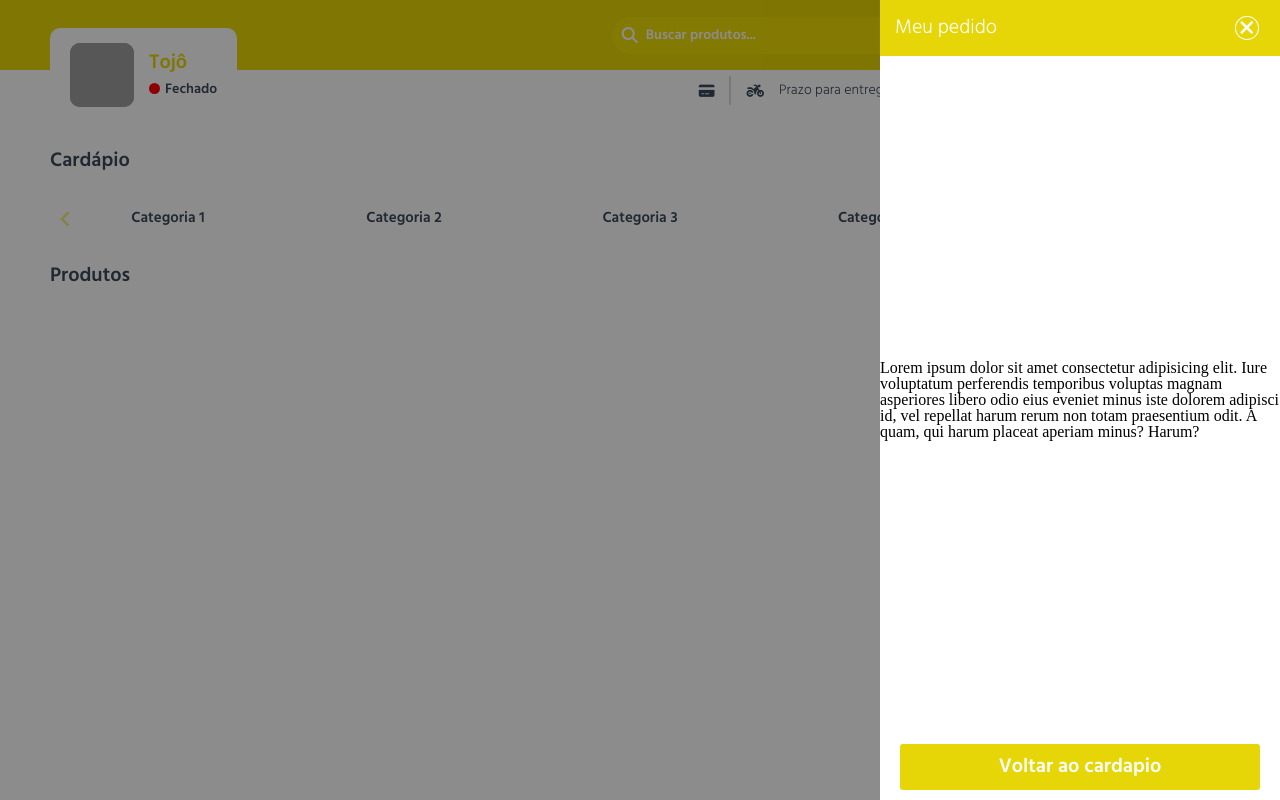
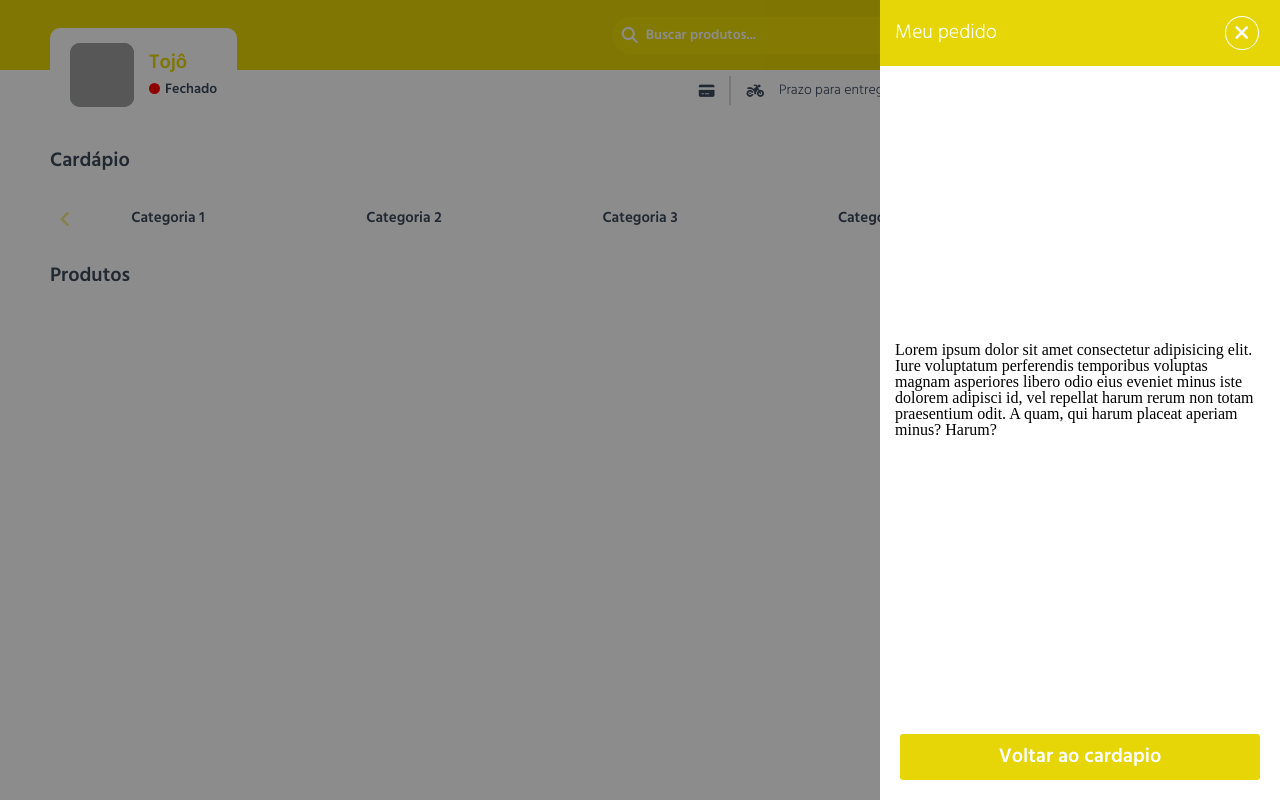
Before and after one commit to Tranivic/entregue.me-frontend, a Vue app: page /home in a window 1280 px wide. Built offline with nearby package versions, Linux system fonts and the light colour scheme; grey boxes are pictures that could not be loaded.

Commit message:
fix: side menu css fixed

```diff
--- a/src/layouts/SideMenu/SideMenu.scss
+++ b/src/layouts/SideMenu/SideMenu.scss
@@ -15,6 +15,7 @@
     justify-content: space-between;
     width: 40rem;
     height: 100vh;
+
     .side-menu-header {
       font-family: $base-font-family;
       font-size: $title-font-size;
@@ -30,26 +31,26 @@
         cursor: pointer;
         i {
           color: $main-white;
-          border-radius: 90%;
+          border-radius: 50%;
           border: $main-white solid 0.1rem;
           font-size: 2rem;
-          padding: 0.1rem 0.5rem;
+          padding: 0.6rem 1rem;
         }
       }
     }
     .side-menu-content {
-      // nothing yet
+        padding: $base-padding;
     }
     .side-menu-footer {
       display: flex;
       justify-content: center;
       button {
         @include btn-default;
+        width: 100%;
         font-size: $title-font-size;
-        width: 90%;
         background-color: $main-yellow;
         color: $main-white;
-        margin-bottom: 1rem;
+        margin: $base-margin;
       }
     }
   }
```
